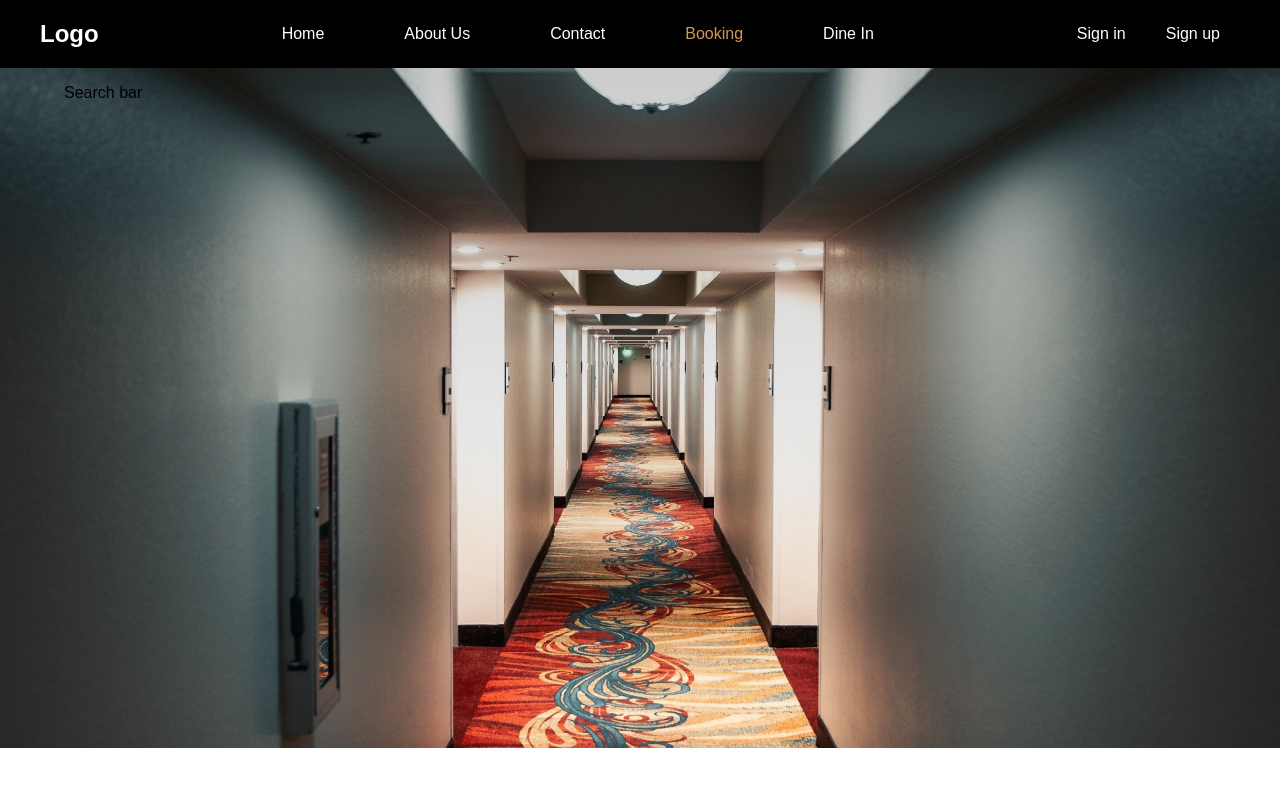
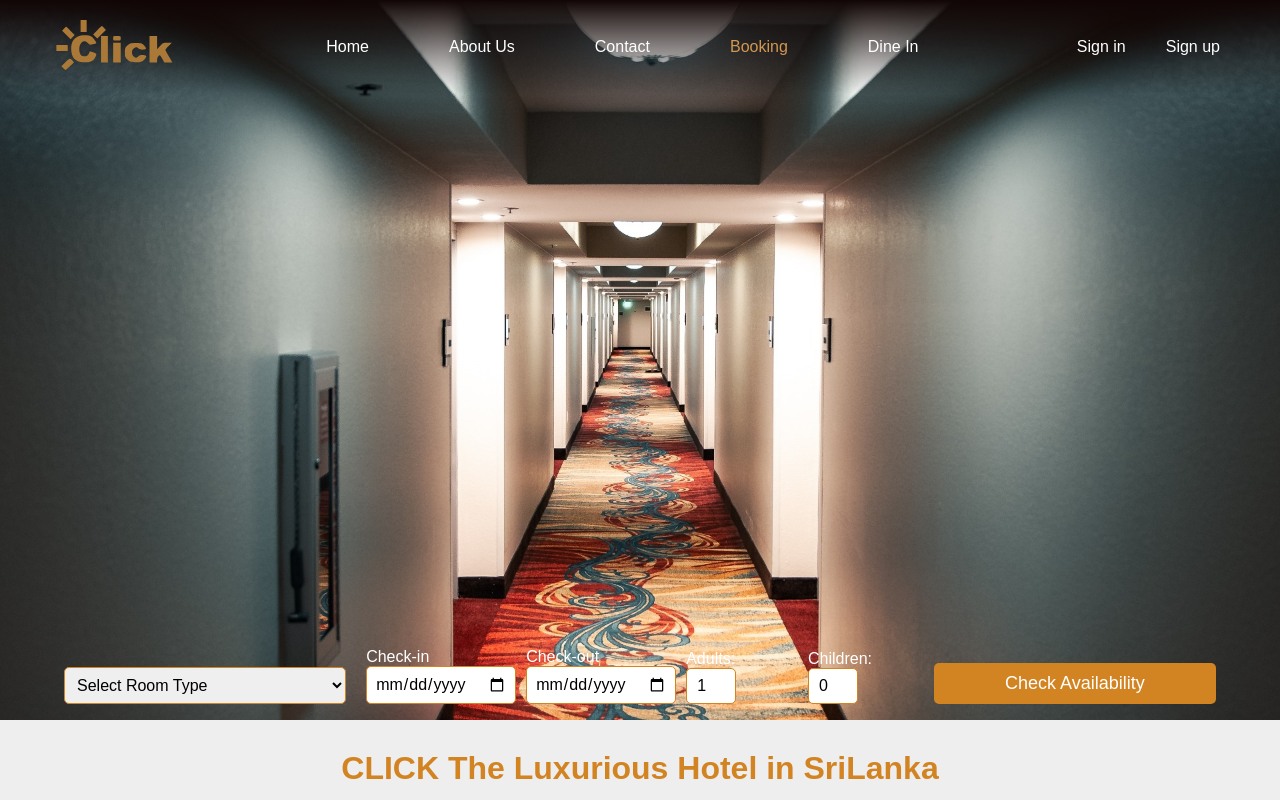
Before and after one commit to SathveeganYogendrarajah2000/click, a React (Create React App) app: page /booking in a window 1280 px wide. Shown: the top 800 px of the page. Built offline with nearby package versions, Linux system fonts and the light colour scheme.

Commit message:
almost done search bar

```diff
--- a/package.json
+++ b/package.json
@@ -6,8 +6,10 @@
     "@testing-library/jest-dom": "^5.17.0",
     "@testing-library/react": "^13.4.0",
     "@testing-library/user-event": "^13.5.0",
+    "date-fns": "^2.30.0",
     "nodemailer": "^6.9.4",
     "react": "^18.2.0",
+    "react-datepicker": "^4.16.0",
     "react-dom": "^18.2.0",
     "react-dropdown": "^1.11.0",
     "react-router-dom": "^6.15.0",
--- a/sass/_booking.scss
+++ b/sass/_booking.scss
@@ -1,15 +1,14 @@
 .bookingContainer {
   &_hero {
     background-image: url("../assets/images/HeroForBooking.jpeg");
-    height:85vh;
-    width: 100vw;
+    height: 90vh;
+    width: 100%;
 
     background-size: cover; /* Adjust as needed */
     background-position: center; /* Adjust as needed */
-    position: absolute; /* Ensure proper layering with content */
+    position: relative; /* Ensure proper layering with content */
 
     &::after {
-      content: "";
       position: absolute;
       top: 0;
       left: 0;
@@ -22,22 +21,105 @@
       );
     }
 
-    // &_navbar {
-    //   background: linear-gradient(
-    //     180deg,
-    //     rgb(17, 6, 5) 0%,
-    //     rgba(17, 6, 5, 0) 100%
-    //   );
-    //   position: relative;
-    //   top: 0;
-    // }
+    &_navbar {
+      flex-direction: row;
+      width: 100%;
+      background: linear-gradient(
+        180deg,
+        rgb(17, 6, 5) 0%,
+        rgba(17, 6, 5, 0) 100%
+      );
+      position: absolute;
+      top: 0;
+    }
 
     &_searchbar {
+      display: flex;
+      flex-direction: row;
+      padding: 16px 64px;
+      width: 100%;
+      position: absolute;
+      bottom: 0;
+      justify-content: space-evenly;
+      align-items: flex-end;
+      gap: 20px;
+
+      &_select-room {
+        width: 300px;
+        padding: 8px;
+        border: 1px solid #d28422;
+        border-radius: 5px;
+        font-size: 16px;
+      }
+
+      &_date-picker-section {
+        width: 300px;
         display: flex;
         flex-direction: row;
-        padding: 16px 64px;
-        position: relative;
-        bottom: 0;
+        justify-content: space-between;
+        gap: 10px;
+
+        &_01 {
+          display: flex;
+          flex-direction: column;
+          gap: 5px;
+          width: 150px;
+        }
+        &_picker {
+          width: 150px;
+          padding: 8px;
+          border: 1px solid #d28422;
+          border-radius: 5px;
+          font-size: 16px;
+        }
+
+        &_label {
+          color: #fff;
+        }
+      }
+
+      &_people-section {
+        display: flex;
+        flex-direction: row;
+        justify-content: space-between;
+        align-items: center;
+        gap: 30px;
+
+        &_item {
+          display: flex;
+          flex-direction: column;
+          gap: 5px;
+        }
+
+        &_input-people {
+          width: 50px; /* Adjust the width as needed */
+          padding: 8px 8px 8px 10px;
+          border: 1px solid #d28422;
+          border-radius: 5px;
+          font-size: 16px;
+        }
+      }
+
+      &_check-button {
+        width: 300px;
+        padding: 10px;
+        background-color: #d28422; /* Adjust the background color as needed */
+        color: #fff; /* Text color */
+        border: none;
+        border-radius: 5px;
+        font-size: 18px;
+        cursor: pointer;
+        transition: background-color 0.3s ease; /* Add a smooth transition on hover */
+
+        /* Center the button text */
+        display: flex;
+        justify-content: center;
+        align-items: center;
+
+        &:hover {
+          background-color: #0056b3;
+        }
+      }
     }
   }
 }
--- a/src/screens/Booking.js
+++ b/src/screens/Booking.js
@@ -1,19 +1,34 @@
-import { Fragment } from "react";
+import React, { Fragment, useState } from "react";
 import { NavLink } from "react-router-dom";
+
+import DatePicker from "react-datepicker";
+import "react-datepicker/dist/react-datepicker.css";
+
 import Footer from "./components/Footer.js";
-
 import NavBar from "./components/NavBar";
 
+import Logo from "../assets/Logo.svg";
+
 const Booking = () => {
+  const [roomType, setRoomType] = useState("");
+  const [checkInDate, setCheckInDate] = useState(null);
+  const [checkOutDate, setCheckOutDate] = useState(null);
+  const [adults, setAdults] = useState(1);
+  const [children, setChildren] = useState(0);
+
+  const handleSearch = () => {
+    // Handle the search logic here
+  };
+
   return (
     <Fragment>
-      <NavBar />
       <div className="bookingContainer">
         <div className="bookingContainer_hero">
-          {/* <div className="bookingContainer_hero_navbar">
+          {/* <NavBar className="bookingContainer_hero_navbar" /> */}
+          <div className="bookingContainer_hero_navbar navbar">
             <div className="navbar_logo">
               <NavLink to="/">
-                <h1>Logo</h1>
+                <img src={Logo} style={{ fill: "white" }} alt="logo" />
               </NavLink>
             </div>
             <div className="navbar_links">
@@ -29,8 +44,80 @@ const Booking = () => {
               <NavLink to="/signin">Sign in</NavLink>
               <NavLink to="/signup">Sign up</NavLink>
             </div>
-          </div> */}
-          <div className="bookingContainer_hero_searchbar">Search bar</div>
+          </div>
+          <div className="bookingContainer_hero_searchbar">
+            <select
+              className="bookingContainer_hero_searchbar_select-room"
+              value={roomType}
+              onChange={(e) => setRoomType(e.target.value)}
+            >
+              <option value="">Select Room Type</option>
+              <option value="suite">Suite Room</option>
+              <option value="single">Single Bedroom</option>
+              <option value="double">Double Bedroom</option>
+              {/* Add more room types */}
+            </select>
+            <div className="bookingContainer_hero_searchbar_date-picker-section">
+              <div className="bookingContainer_hero_searchbar_date-picker-section-01">
+                <label
+                  className="bookingContainer_hero_searchbar_date-picker-section_label"
+                  htmlFor="date-picker-1"
+                >
+                  Check-in
+                </label>
+                <input
+                  id="date-picker-1"
+                  className="bookingContainer_hero_searchbar_date-picker-section_picker"
+                  type="date"
+                  value={checkInDate}
+                  onChange={(date) => setCheckInDate(date)}
+                />
+              </div>
+              <div className="bookingContainer_hero_searchbar_date-picker-section-01">
+                <label
+                  className="bookingContainer_hero_searchbar_date-picker-section_label"
+                  htmlFor="date-picker-2"
+                >
+                  Check-out
+                </label>
+                <input
+                  id="date-picker-2"
+                  className="bookingContainer_hero_searchbar_date-picker-section_picker"
+                  type="date"
+                  value={checkOutDate}
+                  onChange={(date) => setCheckOutDate(date)}
+                />
+              </div>
+            </div>
+
+            <div className="bookingContainer_hero_searchbar_people-section">
+              <div className="bookingContainer_hero_searchbar_people-section-item">
+                <label style={{ color: "#fff" }}>Adults:</label>
+                <input
+                  className="bookingContainer_hero_searchbar_people-section_input-people"
+                  type="number"
+                  value={adults}
+                  onChange={(e) => setAdults(e.target.value)}
+                />
+              </div>
+              <div className="bookingContainer_hero_searchbar_people-section-item">
+                <label style={{ color: "#fff" }}>Children:</label>
+                <input
+                  className="bookingContainer_hero_searchbar_people-section_input-people"
+                  type="number"
+                  value={children}
+                  onChange={(e) => setChildren(e.target.value)}
+                />
+              </div>
+            </div>
+
+            <button
+              className="bookingContainer_hero_searchbar_check-button"
+              onClick={handleSearch}
+            >
+              Check Availability
+            </button>
+          </div>
         </div>
         <div className="bookingContainer_content"></div>
       </div>
```
Also changed, not shown: src/css/style.min.css, 2 other files (tests, documents, lock files or other folders).
